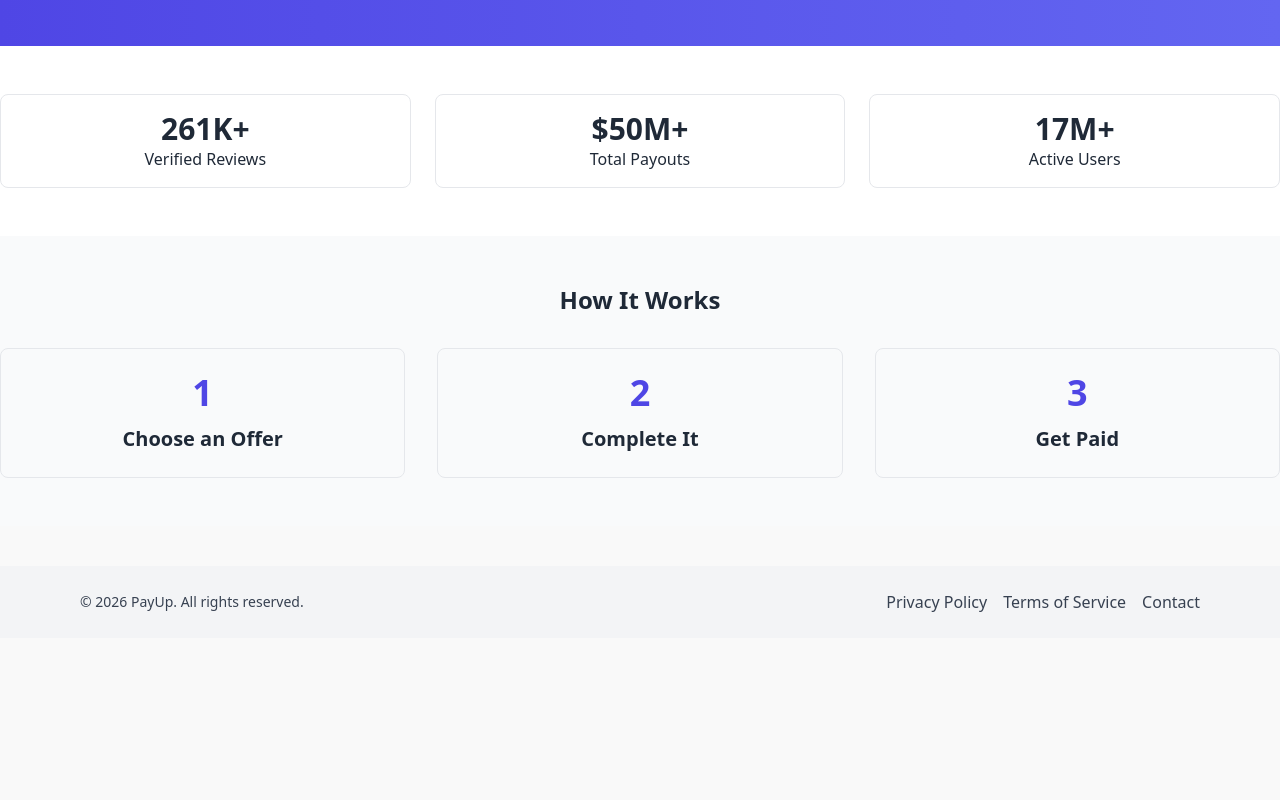
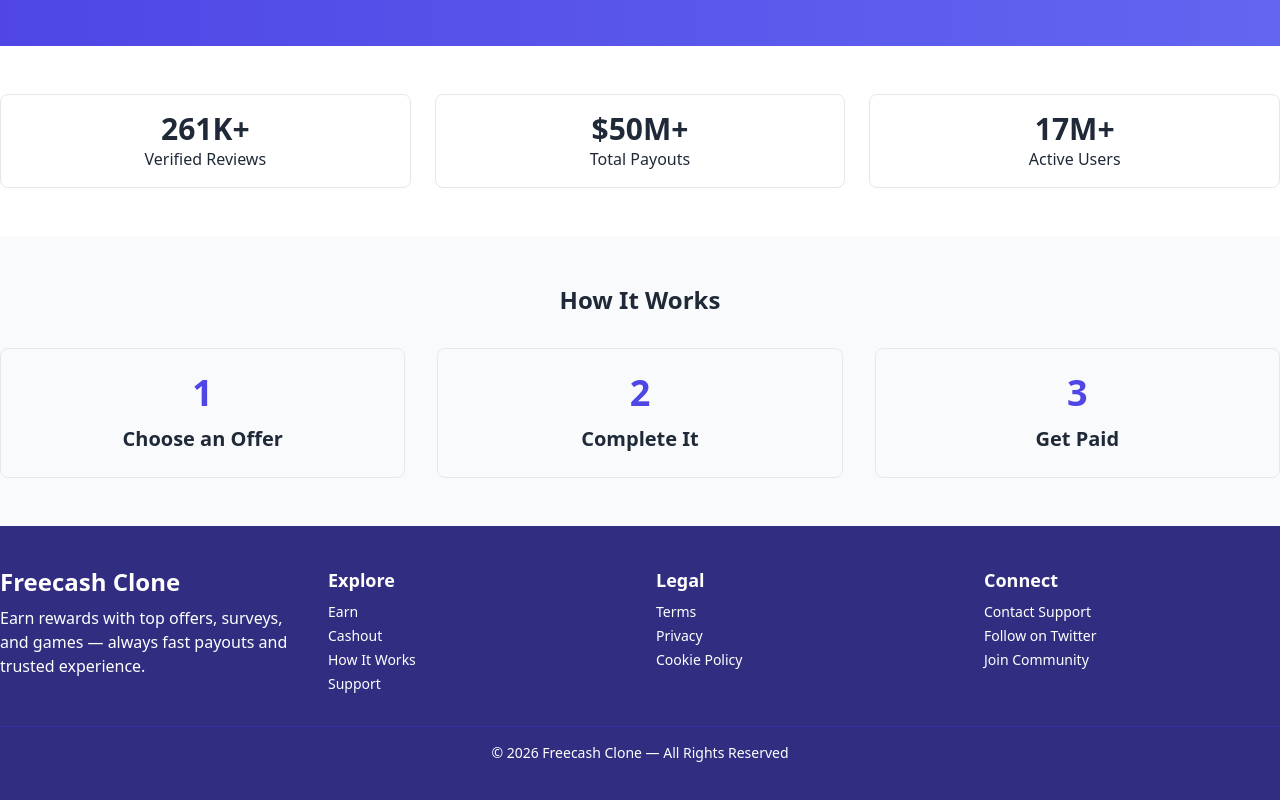
Before and after one commit to tool63/cashin, a Next.js app: page / in a window 1280 px wide. Shown: the part 288-1088 px from the top of the page. Before the commit the page ends 926 px from the top, so only its background shows below. Built offline with nearby package versions, Linux system fonts and the light colour scheme.

Commit message:
Update Footer.tsx

```diff
--- a/components/Footer.tsx
+++ b/components/Footer.tsx
@@ -1,16 +1,52 @@
-import React from "react"
-
+// components/Footer.tsx
 export default function Footer() {
   return (
-    <footer className="bg-gray-100 text-gray-700 py-6 mt-10">
-      <div className="max-w-6xl mx-auto px-4 flex flex-col md:flex-row justify-between items-center">
-        <p className="text-sm">&copy; 2026 PayUp. All rights reserved.</p>
-        <div className="flex space-x-4 mt-2 md:mt-0">
-          <a href="#" className="hover:text-blue-600 transition-colors">Privacy Policy</a>
-          <a href="#" className="hover:text-blue-600 transition-colors">Terms of Service</a>
-          <a href="#" className="hover:text-blue-600 transition-colors">Contact</a>
+    <footer className="bg-indigo-900 text-white py-10">
+      <div className="container mx-auto grid grid-cols-1 md:grid-cols-4 gap-8">
+        {/* Brand & Description */}
+        <div className="space-y-2">
+          <h2 className="text-2xl font-bold">Freecash Clone</h2>
+          <p>
+            Earn rewards with top offers, surveys, and games — always fast payouts
+            and trusted experience.
+          </p>
+        </div>
+
+        {/* Quick Links */}
+        <div>
+          <h3 className="font-semibold text-lg mb-2">Explore</h3>
+          <ul className="space-y-1 text-sm">
+            <li>Earn</li>
+            <li>Cashout</li>
+            <li>How It Works</li>
+            <li>Support</li>
+          </ul>
+        </div>
+
+        {/* Legal */}
+        <div>
+          <h3 className="font-semibold text-lg mb-2">Legal</h3>
+          <ul className="space-y-1 text-sm">
+            <li>Terms</li>
+            <li>Privacy</li>
+            <li>Cookie Policy</li>
+          </ul>
+        </div>
+
+        {/* Contact & Social */}
+        <div>
+          <h3 className="font-semibold text-lg mb-2">Connect</h3>
+          <ul className="space-y-1 text-sm">
+            <li>Contact Support</li>
+            <li>Follow on Twitter</li>
+            <li>Join Community</li>
+          </ul>
         </div>
       </div>
+
+      <div className="text-center text-sm mt-8 border-t border-indigo-800 pt-4">
+        © 2026 Freecash Clone — All Rights Reserved
+      </div>
     </footer>
-  )
+  );
 }
```
